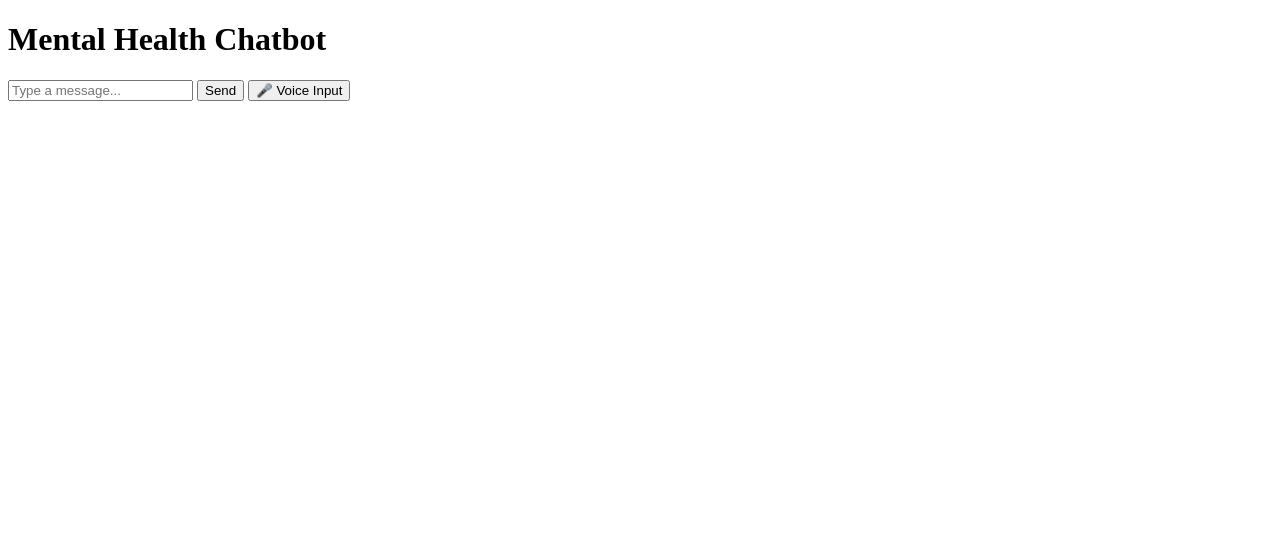
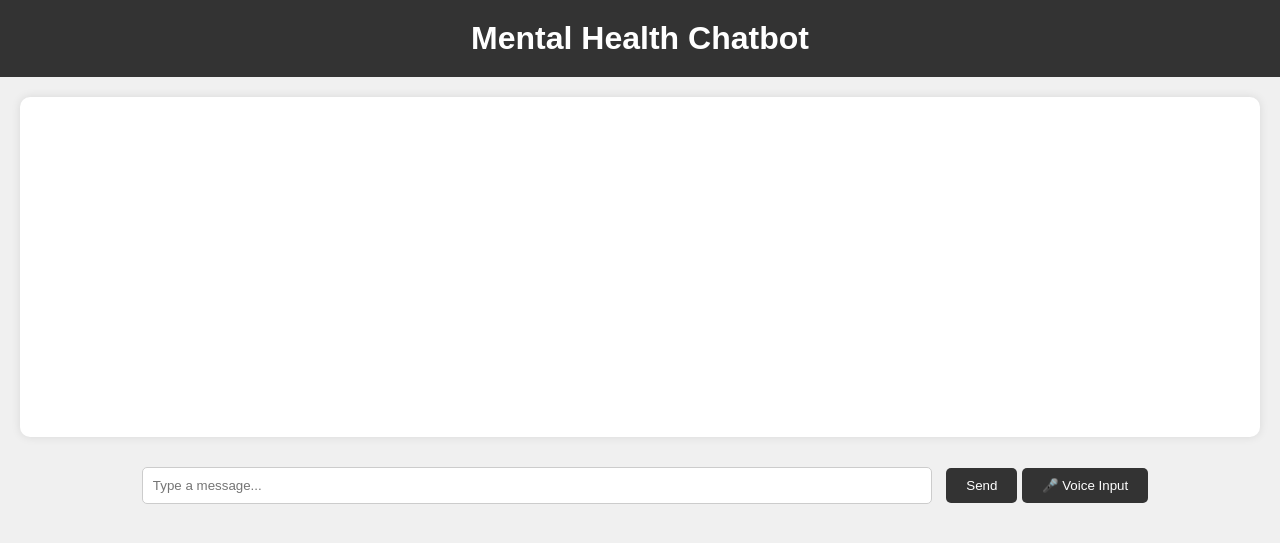
Before and after one commit to vishisaini/Mental-Health-ChatBot, a Flask app: page / in a window 1280 px wide. Shown: the top 543 px of the page. Run offline with Flask 3, Linux system fonts and the light colour scheme.

Commit message:
ui fixed

```diff
--- a/templates/chat.html
+++ b/templates/chat.html
@@ -4,6 +4,59 @@
     <meta charset="UTF-8">
     <meta name="viewport" content="width=device-width, initial-scale=1.0">
     <title>Mental Health Chatbot</title>
+    <style>
+        body {
+            font-family: Arial, sans-serif;
+            margin: 0;
+            padding: 0;
+            background-color: #f0f0f0;
+            text-align: center;
+        }
+
+        h1 {
+            background-color: #333;
+            color: white;
+            margin: 0;
+            padding: 20px 0;
+        }
+
+        #chatbox {
+            text-align: left;
+            padding: 20px;
+            margin: 20px;
+            background-color: white;
+            border-radius: 10px;
+            box-shadow: 0 0 10px rgba(0, 0, 0, 0.1);
+            min-height: 300px;
+        }
+
+        input[type="text"] {
+            padding: 10px;
+            border: 1px solid #ccc;
+            border-radius: 5px;
+            margin: 10px;
+            width: 60%;
+        }
+
+        button {
+            padding: 10px 20px;
+            border: none;
+            border-radius: 5px;
+            background-color: #333;
+            color: white;
+            cursor: pointer;
+        }
+
+        button:hover {
+            background-color: #555;
+        }
+
+        p {
+            margin: 10px 0;
+        }
+    </style>
+    </head>
+    <body>
     <script>
         async function sendMessage() {
             let userMessage = document.getElementById("user-input").value;
@@ -46,8 +99,8 @@
             };
         }
     </script>
-</head>
-<body>
+
+
     <h1>Mental Health Chatbot</h1>
     <div id="chatbox"></div>
     <input type="text" id="user-input" placeholder="Type a message..." />
```
Also changed, not shown: chat_history.db.
